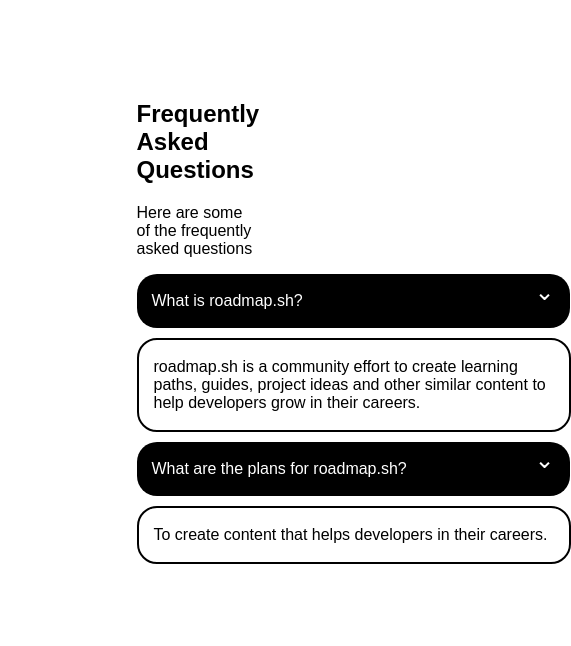
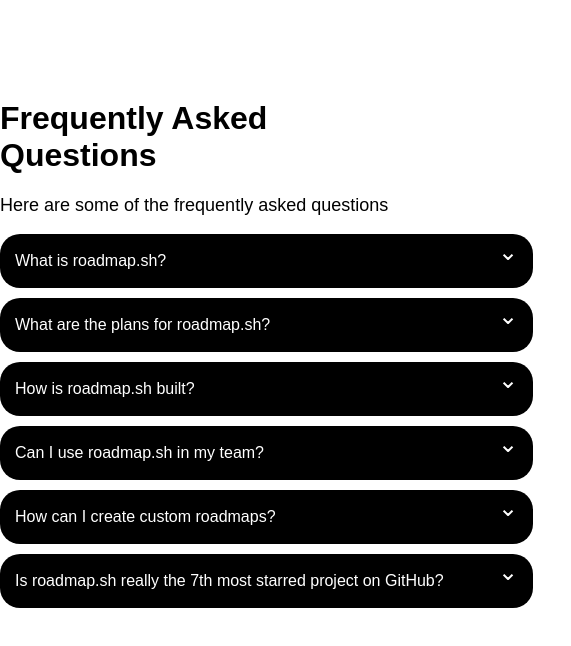
Before and after one commit to MicahCortese/Accordian, a plain HTML site: page index.html in a window 390 px wide. Shown: the whole page, 571 px wide, since content can reach past the window. Drawn offline with Linux system fonts and the light colour scheme.

Commit message:
Finished the Accordian Project
index.html: Added additional <div> tags to better structure the webpage. Added more question and answer content.
styles.css: Increased the font-size of the <p> tag in the header component.
main.js: Created the responsive accordian function that allows only one section to be viewed at a time.

```diff
--- a/index.html
+++ b/index.html
@@ -8,24 +8,67 @@
 </head>
 <body>
 
-    <header>
-        <h2>Frequently Asked Questions</h2>
+    <header class="header-component">
+        <h1>Frequently Asked Questions</h2>
         <p>Here are some of the frequently asked questions</p>
     </header>
 
+    <div class="accordian">
+        <div class="accordian-item">
             <div class="questions">
                 <p>What is roadmap.sh?<span>&#8964;</span></p>
             </div>
             <div class="answers">
-        <p>roadmap.sh is a community effort to create learning paths, guides, project ideas and other similar content to help developers grow in their careers.</p>
+                <p>roadmap.sh is a community effort to create learning paths, guclasses, project classeas and other similar content to help developers grow in their careers.</p>
+            </div>
         </div>
 
+        <div class="accordian-item">
             <div class="questions">
                 <p>What are the plans for roadmap.sh?<span>&#8964;</span></p>
             </div>
             <div class="answers">
                 <p>To create content that helps developers in their careers.</p>
             </div>
+        </div>
 
+        <div class="accordian-item">
+            <div class="questions">
+                <p>How is roadmap.sh built?<span>&#8964;</span></p>
+            </div>
+            <div class="answers">
+                <p>Roadmap.sh is built using web technologies.</p>
+            </div>
+        </div>
+
+        <div class="accordian-item">
+            <div class="questions">
+                <p>Can I use roadmap.sh in my team?<span>&#8964;</span></p>
+            </div>
+            <div class="answers">
+                <p>Roadmap.sh is to every team for FREE, regardless of size!</p>
+            </div>
+        </div>
+
+        <div class="accordian-item">
+            <div class="questions">
+                <p>How can I create custom roadmaps?<span>&#8964;</span></p>
+            </div>
+            <div class="answers">
+                <p>You can create custome roadmaps but yourself or with the help of an AI tool!</p>
+            </div>
+        </div>
+
+        <div class="accordian-item">
+            <div class="questions">
+                <p>Is roadmap.sh really the 7th most starred project on GitHub?<span>&#8964;</span></p>
+            </div>
+            <div class="answers">
+                <p>Yes! roadmap.sh has become very popular amongst the GitHub community.</p>
+            </div>
+        </div>
+    </div>
+
+    <script src="main.js"></script>
 </body>
 </html>
--- a/main.js
+++ b/main.js
@@ -0,0 +1,18 @@
+const questions = document.querySelectorAll(".questions");
+
+questions.forEach((question) => {
+    question.addEventListener("click", () => {
+        // Close all other accordian items
+        questions.forEach((activeQuestion) => {
+            if (activeQuestion !== question) {
+                activeQuestion.classList.remove("active");
+                activeQuestion.nextElementSibling.style.display = "none";
+            }
+        });
+
+        // Toggle the clicked item
+        question.classList.toggle("active");
+        const content = question.nextElementSibling;
+        content.style.display = content.style.display === "block" ? "none" : "block";
+    });
+});
--- a/styles.css
+++ b/styles.css
@@ -1,6 +1,13 @@
 body {
-    margin: 100px 35%;
+    max-width: fit-content;
+    margin-left: auto;
+    margin-right: auto;
+    margin-top: 100px;
     font-family: sans-serif;
+}
+
+.header-component p {
+    font-size: 18px;
 }
 
 .questions {
@@ -8,7 +15,7 @@
     background-color: black;
     border-radius: 20px;
     padding: 2px 15px;
-    width: 403px;
+    width: 503px;
     margin-bottom: 10px;
 }
 
@@ -20,9 +27,10 @@
 }
 
 .answers {
+    display: none;
     border: 2px solid black;
     border-radius: 20px;
     padding: 2px 15px;
     margin-bottom: 10px;
-    width: 400px;
+    width: 500px;
 }
```
Lines whose indentation alone changed are shown as unchanged.
